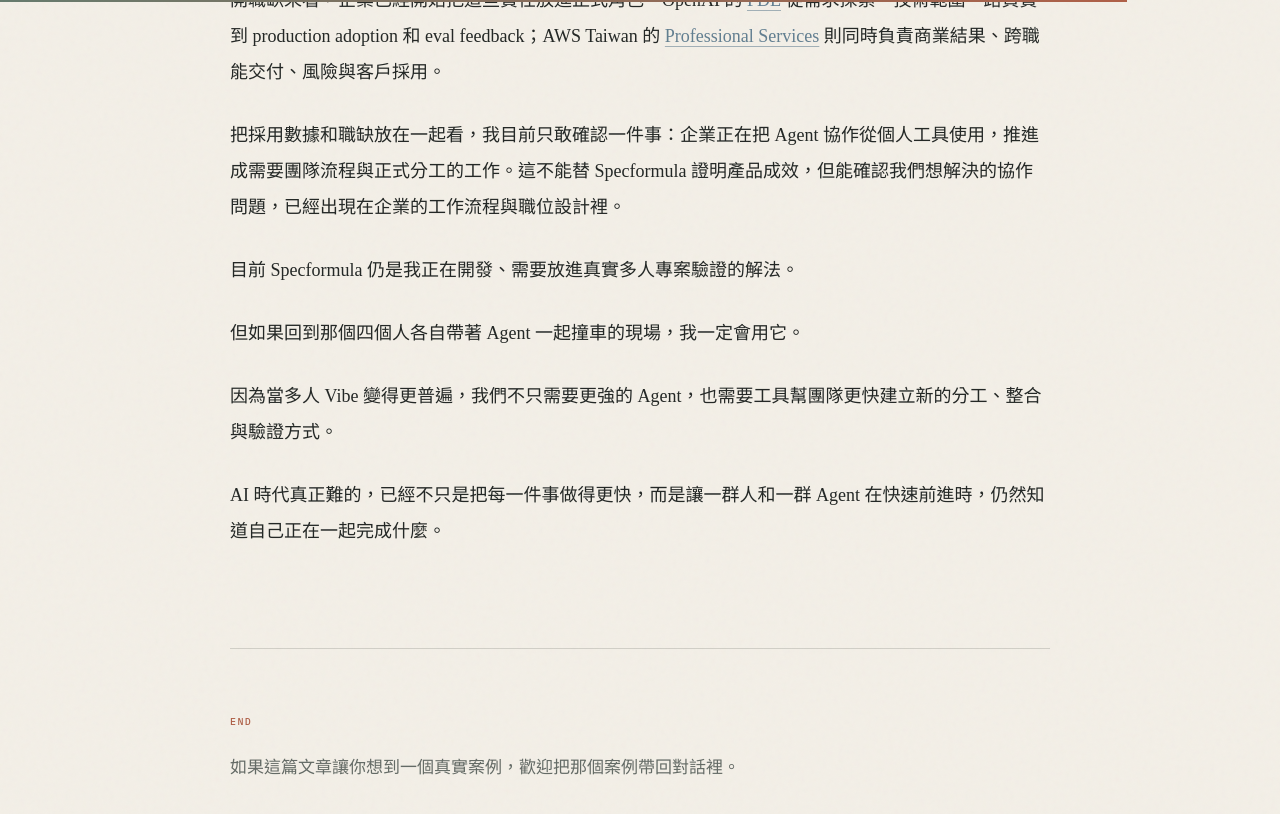
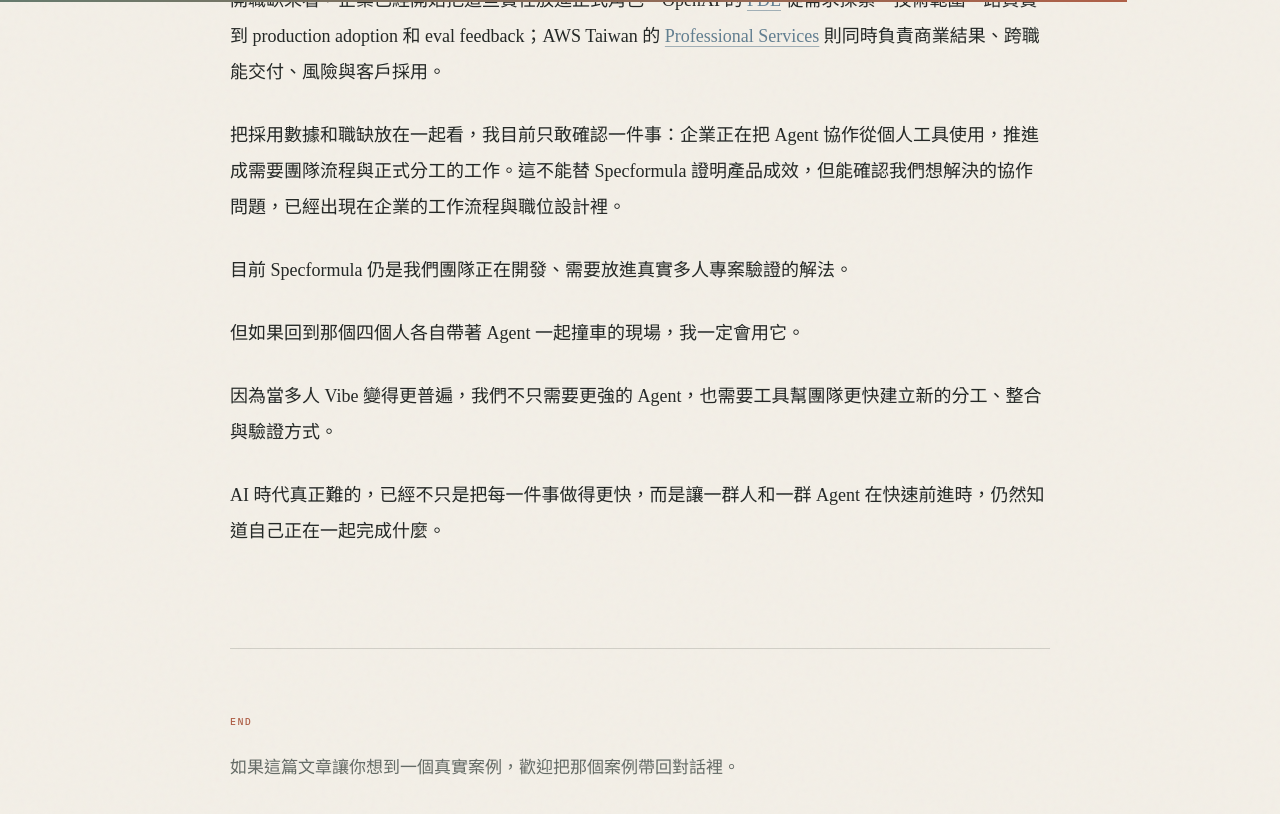
Before and after one commit to coomySF/coomySF.github.io, a Jekyll site: the page built from _posts/2026-08-05-ai-agents-team-integration.md, in a window 1280 px wide and 900 px high, scrolled down 4346 px. Shown: the top 814 px of the window. Built offline with Jekyll 4.4.1, drawn with Linux system fonts in a browser that asks for light colours.

Commit message:
credit Specformula development to the team

```diff
--- a/_posts/2026-08-05-ai-agents-team-integration.md
+++ b/_posts/2026-08-05-ai-agents-team-integration.md
@@ -84,7 +84,7 @@ Agent workflow 用得越多，團隊接著就要回答一個問題：誰來負
 
 把採用數據和職缺放在一起看，我目前只敢確認一件事：企業正在把 Agent 協作從個人工具使用，推進成需要團隊流程與正式分工的工作。這不能替 Specformula 證明產品成效，但能確認我們想解決的協作問題，已經出現在企業的工作流程與職位設計裡。
 
-目前 Specformula 仍是我正在開發、需要放進真實多人專案驗證的解法。
+目前 Specformula 仍是我們團隊正在開發、需要放進真實多人專案驗證的解法。
 
 但如果回到那個四個人各自帶著 Agent 一起撞車的現場，我一定會用它。
 
```
